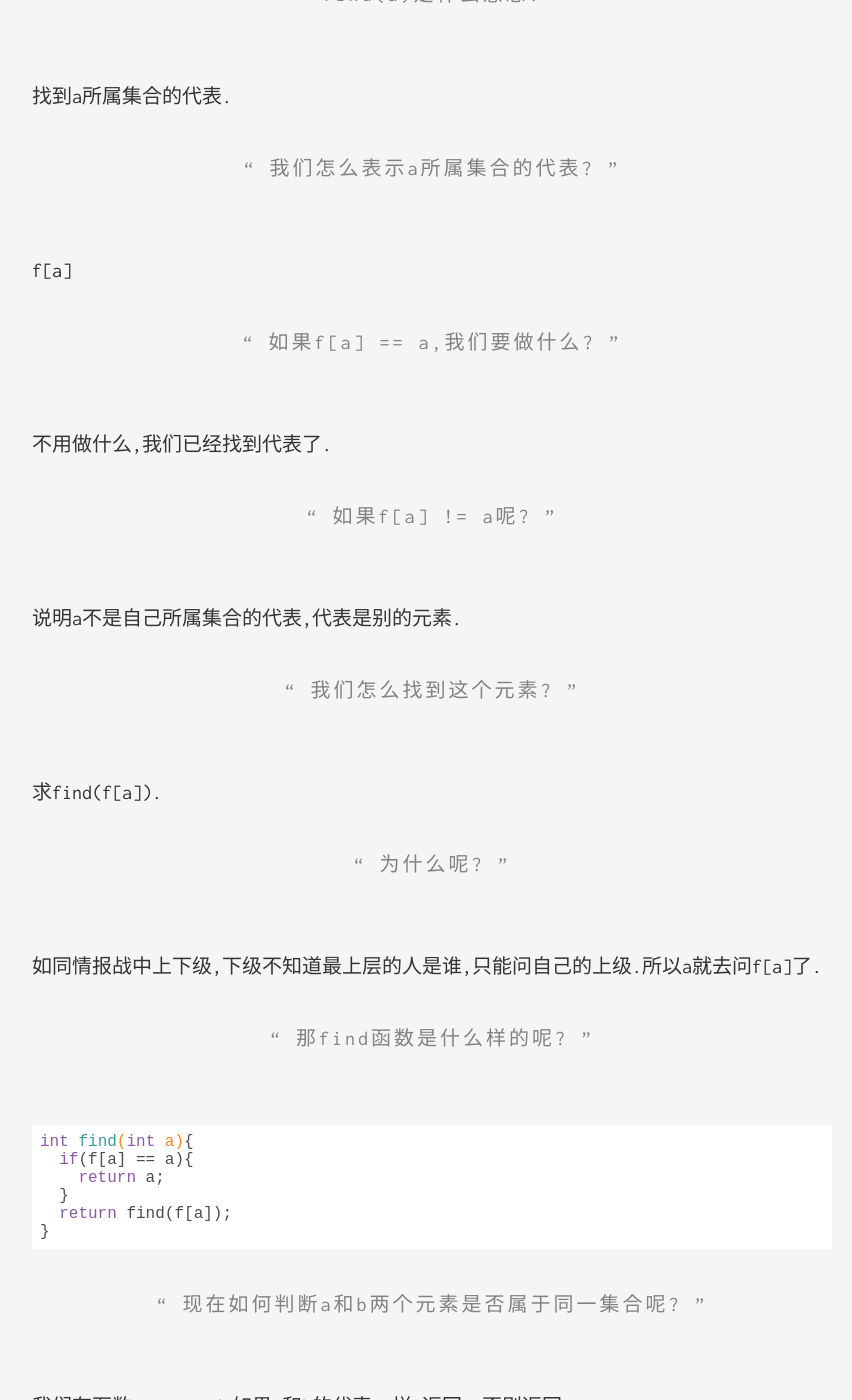
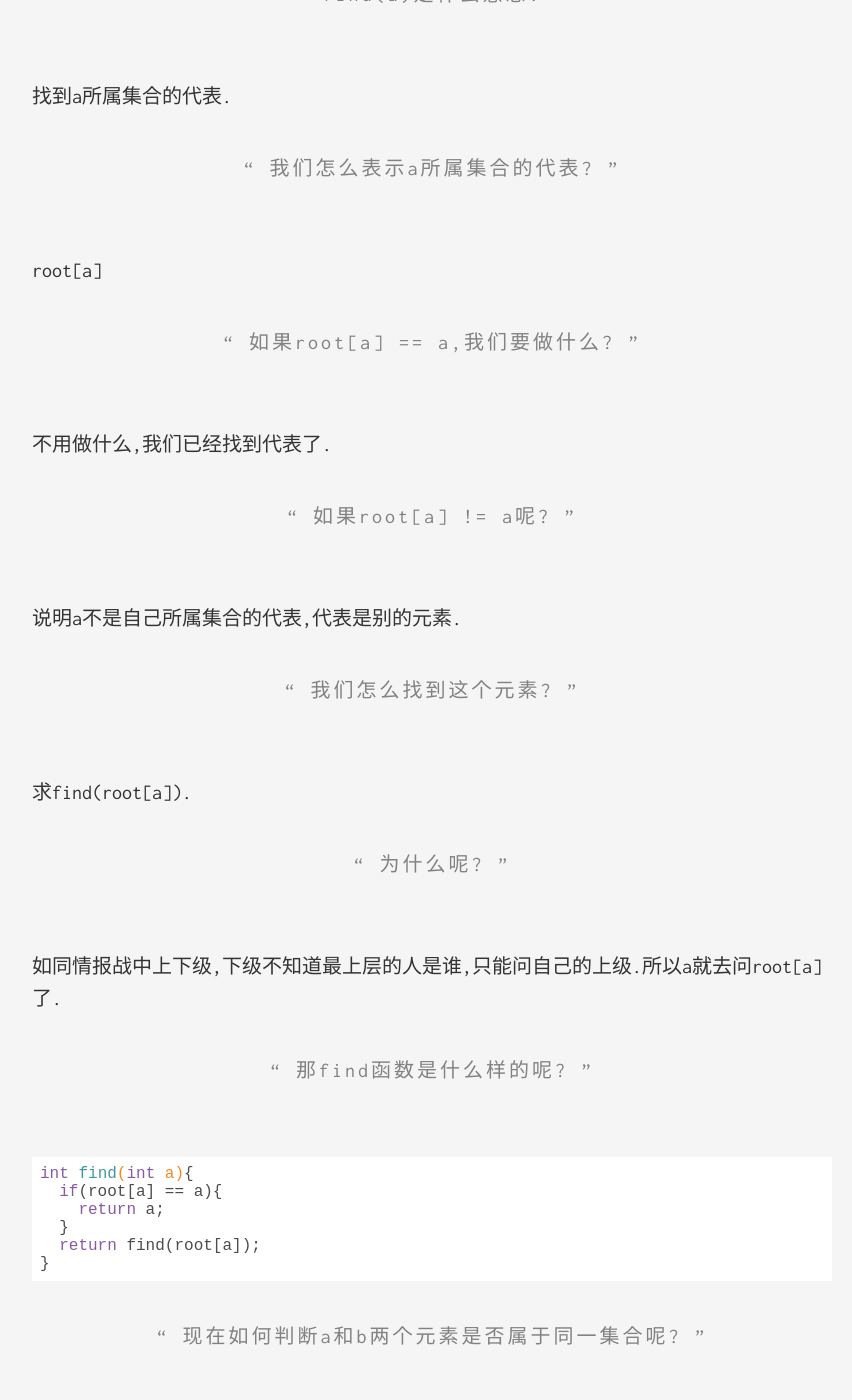
Before and after one commit to Meursau1T/WongRuoran.github.io, a Jekyll site: the page built from _posts/2018-12-13-并查集简介.md, in a window 1280 px wide and 1400 px high, scrolled down 1293 px. Shown: the whole window, without its empty margins (208-1060 px from the left). Built offline with Jekyll 4.4.1, drawn with Linux system fonts in a browser that asks for light colours; some of the changed text lies outside the part shown.

Commit message:
Initial commit

````diff
--- a/_posts/2018-12-13-并查集简介.md
+++ b/_posts/2018-12-13-并查集简介.md
@@ -5,15 +5,15 @@ category: [算法]
 ---
 并查集可以用来高效解决多个集合之间的合并的问题，比如查找两个元素是否属于同一集合，将两个元素所在的集合合并等操作。
 
-> f[a]是什么意思?
+> root[a]是什么意思?
 
-f是一个数组,f[a]是元素a所属的集合的代表.
+f是一个数组,root[a]是元素a所属的集合的代表.
 
-> 如果f[a] == a,这意味着什么?
+> 如果root[a] == a,这意味着什么?
 
 a就是它所属集合的代表.
 
-> 如果f[b] == a,是不是说b所属的集合的代表是a?
+> 如果root[b] == a,是不是说b所属的集合的代表是a?
 
 是的.这意味着什么呢?
 
@@ -27,32 +27,32 @@ a就是它所属集合的代表.
 
 > 我们怎么表示a所属集合的代表?
 
-f[a]
+root[a]
 
-> 如果f[a] == a,我们要做什么?
+> 如果root[a] == a,我们要做什么?
 
 不用做什么,我们已经找到代表了.
 
-> 如果f[a] != a呢?
+> 如果root[a] != a呢?
 
 说明a不是自己所属集合的代表,代表是别的元素.
 
 > 我们怎么找到这个元素?
 
-求find(f[a]).
+求find(root[a]).
 
 > 为什么呢?
 
-如同情报战中上下级,下级不知道最上层的人是谁,只能问自己的上级.所以a就去问f[a]了.
+如同情报战中上下级,下级不知道最上层的人是谁,只能问自己的上级.所以a就去问root[a]了.
 
 > 那find函数是什么样的呢?
 
 ```C
 int find(int a){
-  if(f[a] == a){
+  if(root[a] == a){
     return a;
   }
-  return find(f[a]);
+  return find(root[a]);
 }
 ```
 
@@ -75,7 +75,7 @@ int connected(int a,int b){
 
 ```C
 void union(int a,int b){
-    f[find(a)] = find(b);
+    root[find(a)] = find(b);
 }
 ```
 
@@ -91,10 +91,10 @@ void union(int a,int b){
 
 ```C
 int find(int a){
-  if(f[a] == a){
+  if(root[a] == a){
     return a;
   }
-  return f[a]=find(f[a]);
+  return root[a]=find(root[a]);
 }
 ```
 
````
